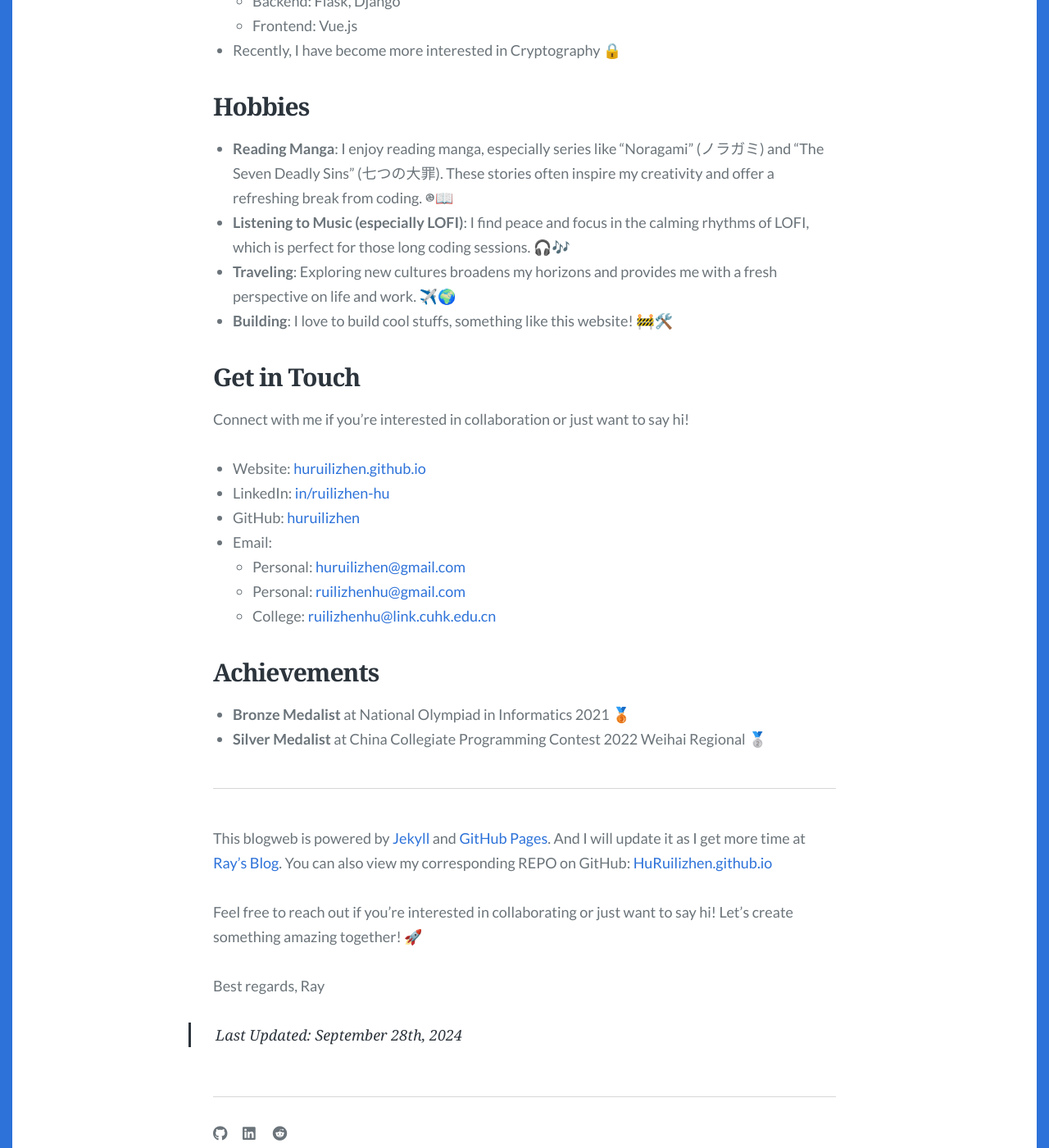
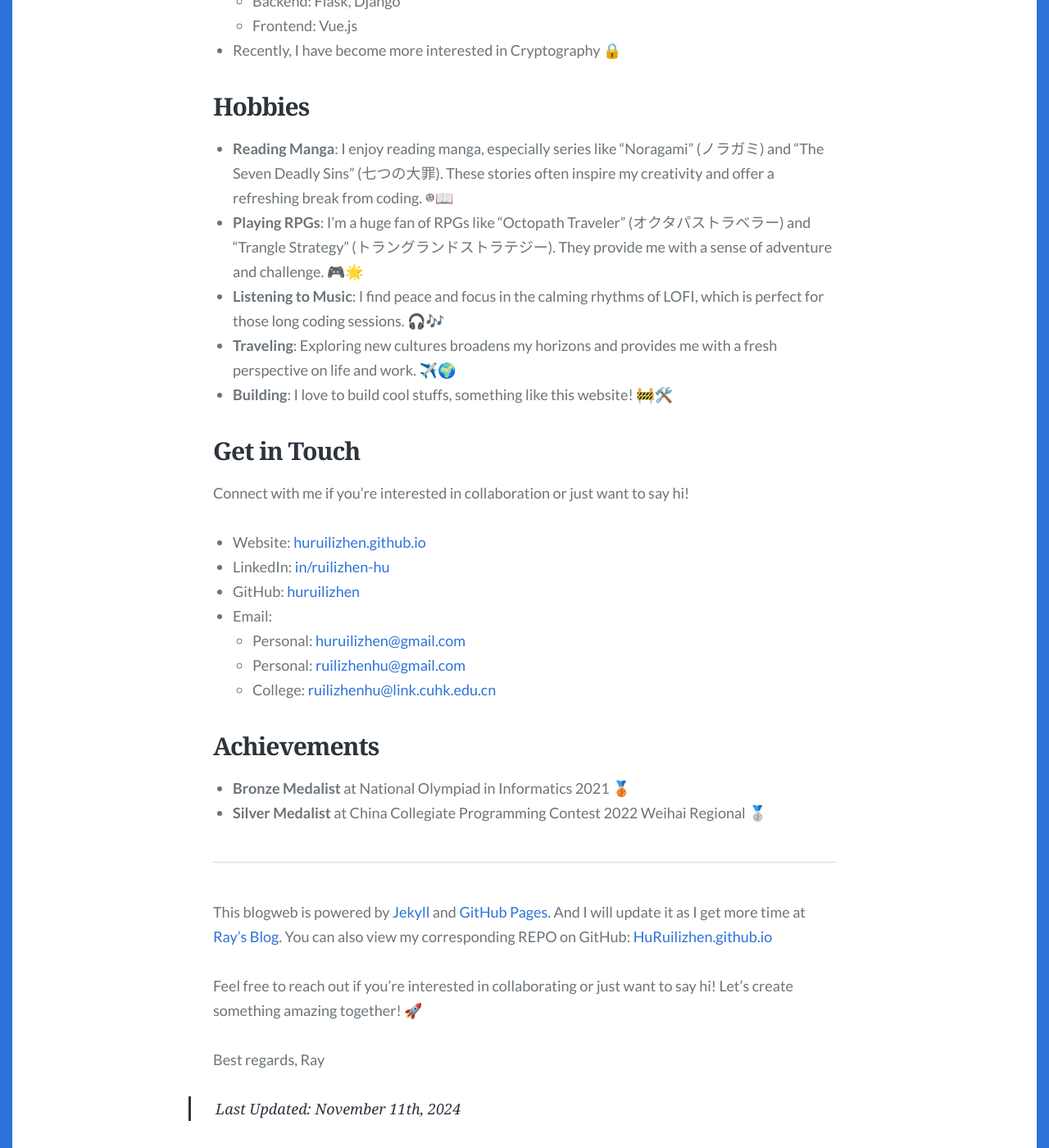
Before and after one commit to HuRuilizhen/HuRuilizhen.github.io, a Jekyll site: the page built from about.md, in a window 1280 px wide and 1400 px high, scrolled down 1548 px. Shown: the whole window at 82% size. Built offline with Jekyll 4.4.1, drawn with Linux system fonts in a browser that asks for light colours; some web fonts are replaced.

Commit message:
[update]: about

```diff
--- a/about.md
+++ b/about.md
@@ -22,7 +22,8 @@
 
 ## Hobbies
 - **Reading Manga**: I enjoy reading manga, especially series like "Noragami" (ノラガミ) and "The Seven Deadly Sins" (七つの大罪). These stories often inspire my creativity and offer a refreshing break from coding. 𐩔📖
-- **Listening to Music (especially LOFI)**: I find peace and focus in the calming rhythms of LOFI, which is perfect for those long coding sessions. 🎧🎶
+- **Playing RPGs**: I'm a huge fan of RPGs like "Octopath Traveler" (オクタパストラベラー) and "Trangle Strategy" (トラングランドストラテジー). They provide me with a sense of adventure and challenge. 🎮🌟
+- **Listening to Music**: I find peace and focus in the calming rhythms of LOFI, which is perfect for those long coding sessions. 🎧🎶
 - **Traveling**: Exploring new cultures broadens my horizons and provides me with a fresh perspective on life and work. ✈️🌍
 - **Building**: I love to build cool stuffs, something like this website! 🚧🛠️
 
@@ -49,4 +50,4 @@
 
 Best regards, Ray
 
-> *Last Updated: September 28th, 2024*
+> *Last Updated: November 11th, 2024*
```
